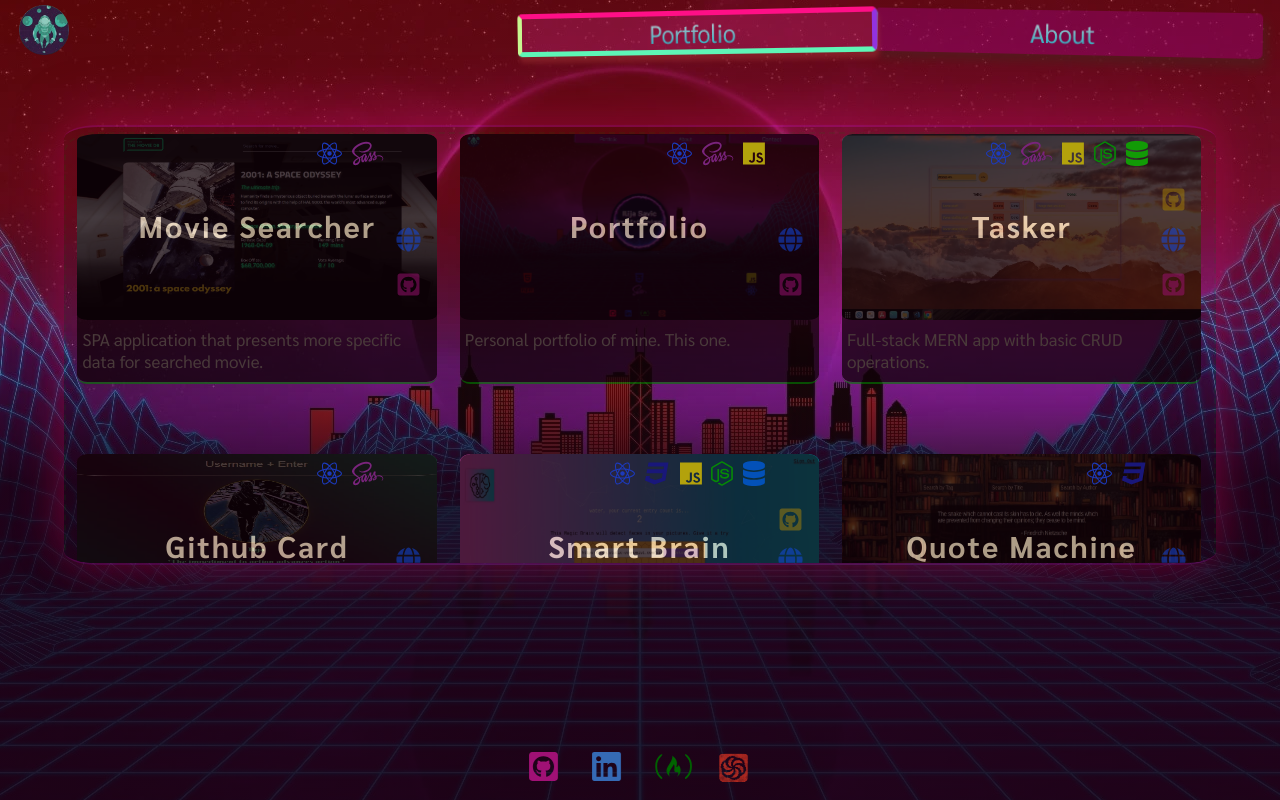
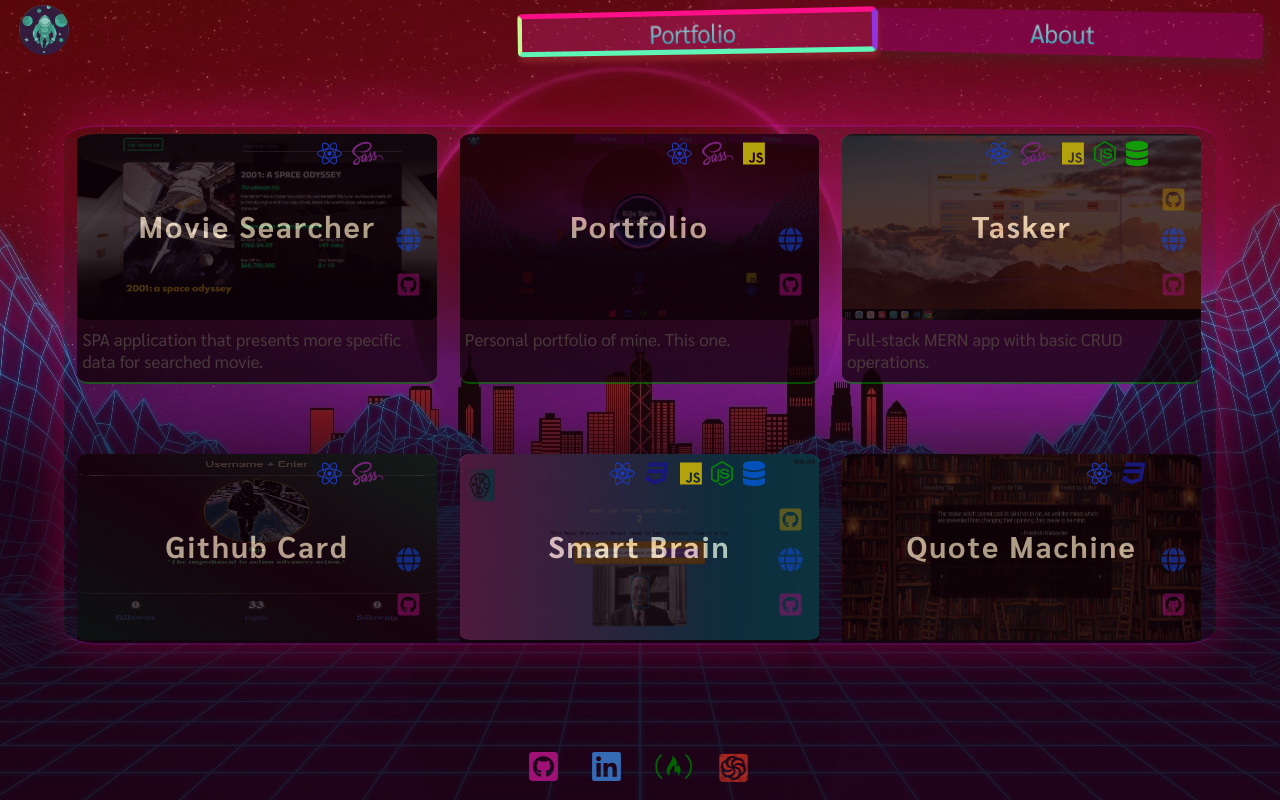
Before and after one commit to Archaeologist03/react-portfolio, a React (Create React App) app: page /portfolio in a window 1280 px wide. Built offline with nearby package versions, Linux system fonts and the light colour scheme.

Commit message:
Chaning projects container size, deleting unnecessary img tag.

```diff
--- a/src/components/ProjectBox/ProjectBox.js
+++ b/src/components/ProjectBox/ProjectBox.js
@@ -23,7 +23,6 @@ function ProjectBox(props) {
           <source srcSet={props.webpImg} type='image/webp' />
           <img src={props.img} alt='' />
         </picture>
-        <img src={props.img} alt='' />
       </div>
       <div className='project-box-container__project-text-container'>
         <p className='project-box-container__project-text-container__text'>
--- a/src/containers/Portfolio/Portfolio.scss
+++ b/src/containers/Portfolio/Portfolio.scss
@@ -26,7 +26,8 @@
     padding: 5px 0;
 
     @media screen and (min-width: 1100px) {
-      height: 55vh;
+      height: 65vh;
+      max-height: 70vh;
     }
 
     // Barely seeable border prevents img oveflow out of outer container
```
